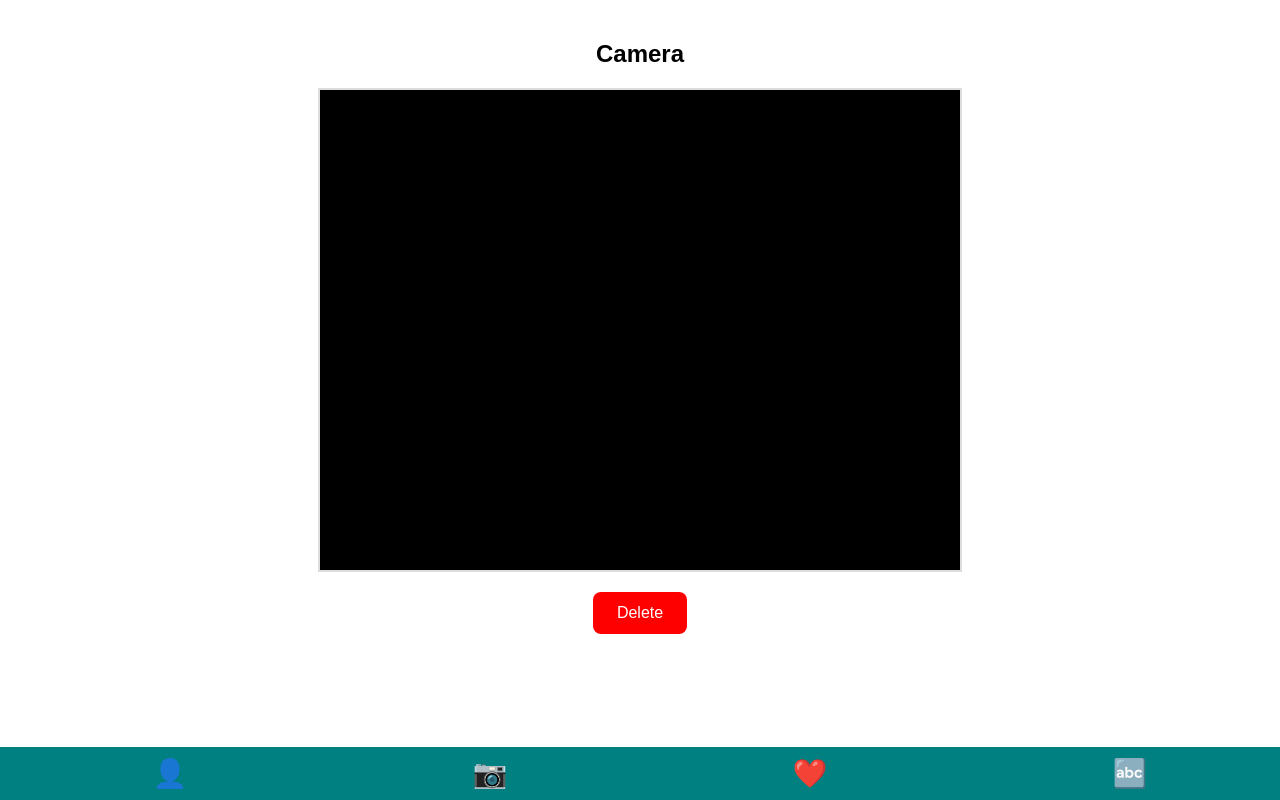
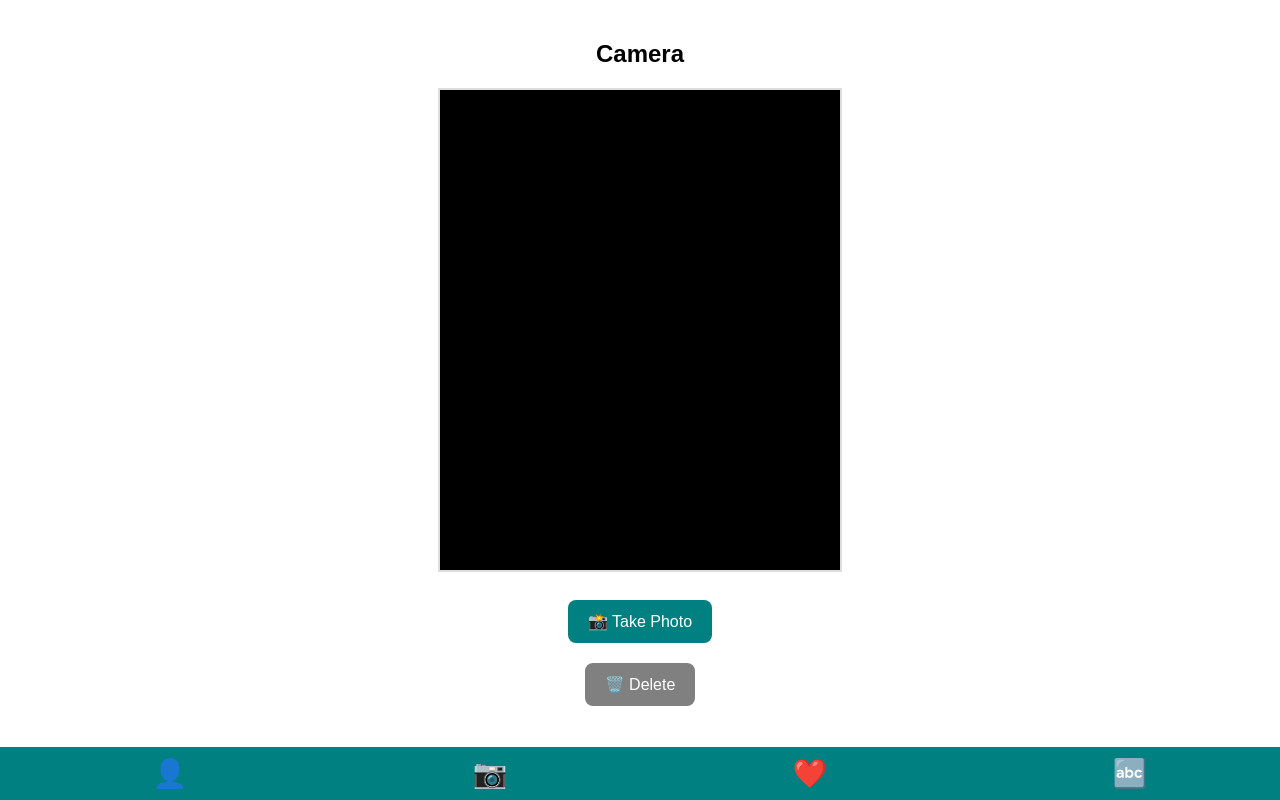
Before and after one commit to LouiseDeeth/Assistive-Technology-using-Raspberry-Pi, a React (Create React App) app in the folder frontend/: page /camera in a window 1280 px wide. Built offline with nearby package versions, Linux system fonts and the light colour scheme; no server answers.

Commit message:
Added take photo button

```diff
--- a/frontend/src/App.css
+++ b/frontend/src/App.css
@@ -192,15 +192,20 @@ body {
 }
 
 .camera-page button {
-  margin-top: 20px;
-  padding: 12px 24px;
-  font-size: 16px;
-  background-color: red;
+  margin: 10px;
+  padding: 12px 20px;
+  background-color: teal;
   color: white;
   border: none;
   border-radius: 8px;
+  font-size: 16px;
   cursor: pointer;
 }
+.camera-page button:disabled {
+  background-color: gray;
+  cursor: not-allowed;
+}
+
 
 .camera-page button:hover {
   background-color: darkcyan;
--- a/frontend/src/pages/CameraPage.js
+++ b/frontend/src/pages/CameraPage.js
@@ -1,7 +1,9 @@
-import React, { useRef, useEffect } from "react";
+import React, { useRef, useEffect, useState } from "react";
 
 function CameraPage() {
     const videoRef = useRef(null);
+    const canvasRef = useRef(null);
+    const [photoTaken, setPhotoTaken] = useState(false);
 
     useEffect(() => {
         navigator.mediaDevices.getUserMedia({ video: true })
@@ -11,11 +13,36 @@ function CameraPage() {
             .catch((error) => console.error("Error accessing camera:", error));
     }, []);
 
+
+    const handleTakePhoto = () => {
+        const video = videoRef.current;
+        const canvas = canvasRef.current;
+        const context = canvas.getContext("2d");
+
+        canvas.width = video.videoWidth;
+        canvas.height = video.videoHeight;
+        context.drawImage(video, 0, 0, canvas.width, canvas.height);
+
+        setPhotoTaken(true);
+    };
+
+    const handleDeletePhoto = () => {
+        const canvas = canvasRef.current;
+        const context = canvas.getContext("2d");
+
+        context.clearRect(0, 0, canvas.width, canvas.height);
+        setPhotoTaken(false);
+    };
+
     return (
         <div className="camera-page">
             <h2>Camera</h2>
-            <video ref={videoRef} autoPlay></video>
-            <button>Delete</button>
+            <video ref={videoRef} autoPlay playsInline style={{ width: "100%", maxWidth: "400px" }} />
+            <br />
+            <button onClick={handleTakePhoto}>📸 Take Photo</button>
+            <button onClick={handleDeletePhoto} disabled={!photoTaken}>🗑️ Delete</button>
+            <br />
+            <canvas ref={canvasRef} style={{ display: photoTaken ? "block" : "none", marginTop: "20px", maxWidth: "100%" }}></canvas>
         </div>
     );
 }
```
